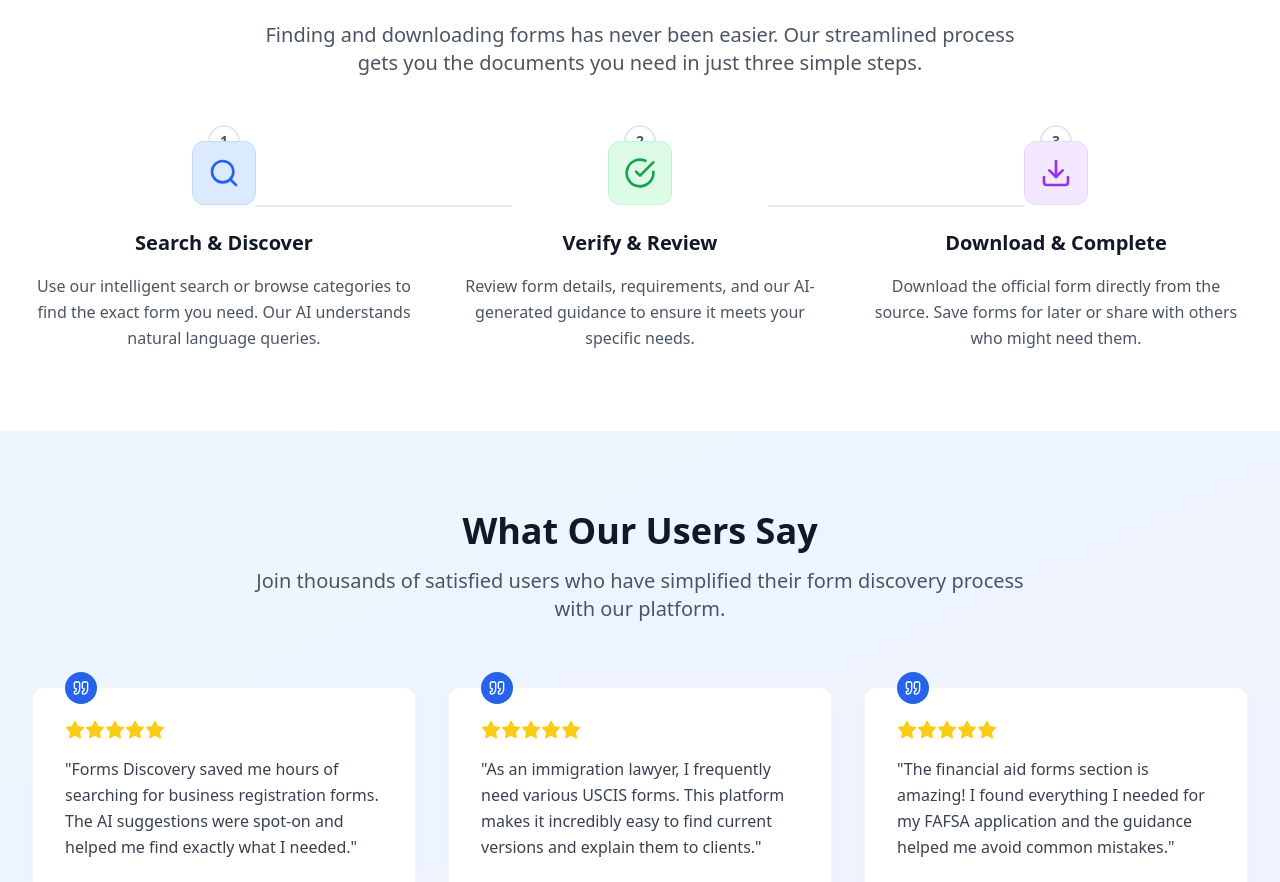
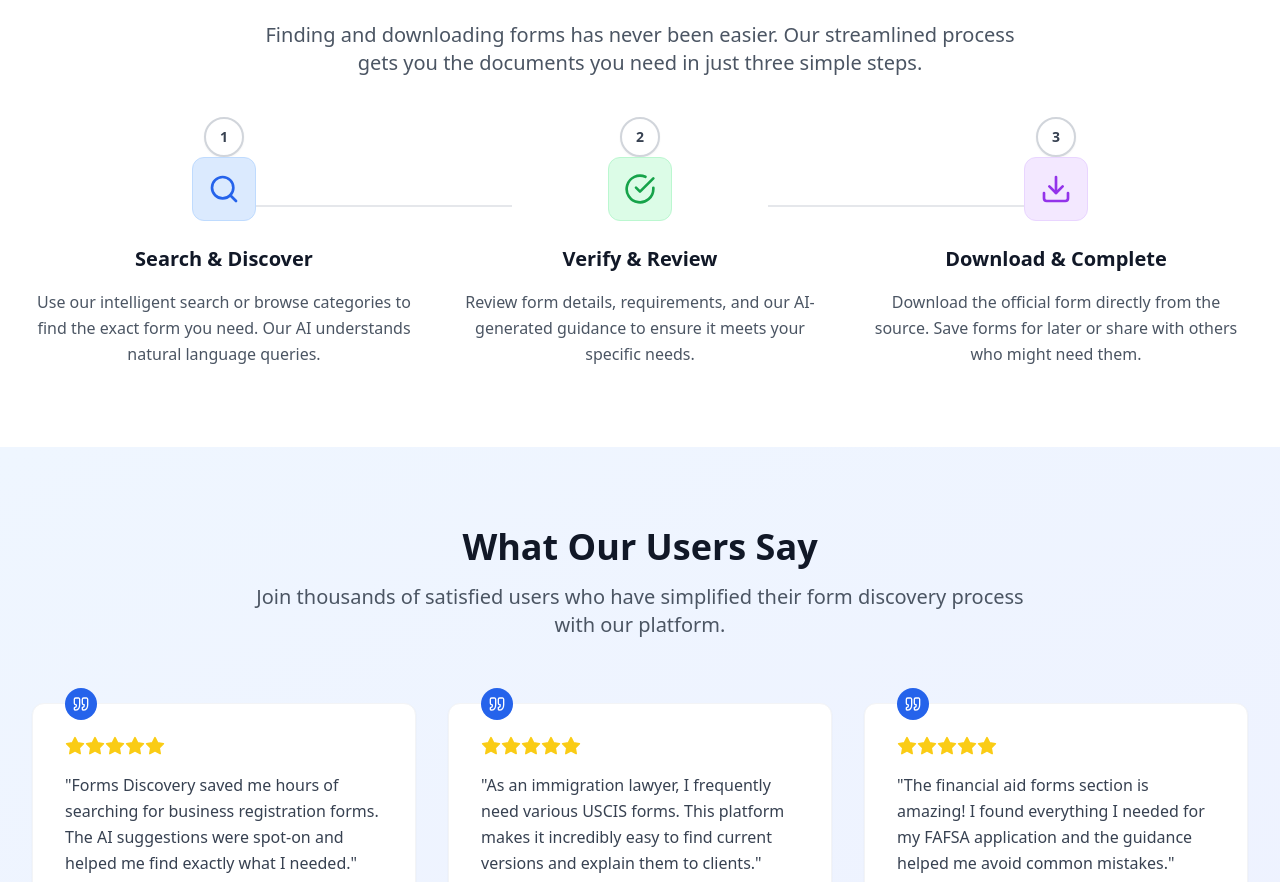
Before and after one commit to koandamb01/Forms-Discovery, a React (Vite) app: page / in a window 1280 px wide. Shown: the part 3512-4394 px from the top of the page. Built offline with nearby package versions, Linux system fonts and the light colour scheme; grey boxes are pictures that could not be loaded.

Commit message:
Fix step numbers positioning in How It Works section

```diff
--- a/src/components/sections/HowItWorksSection.tsx
+++ b/src/components/sections/HowItWorksSection.tsx
@@ -93,12 +93,12 @@ export function HowItWorksSection() {
                   className="relative text-center"
                 >
                   {/* Step Number */}
-                  <div className="absolute -top-4 left-1/2 transform -translate-x-1/2 w-8 h-8 bg-white border-2 border-gray-200 rounded-full flex items-center justify-center text-sm font-bold text-gray-600 z-10">
+                  <div className="absolute -top-6 left-1/2 transform -translate-x-1/2 w-10 h-10 bg-white border-2 border-gray-300 rounded-full flex items-center justify-center text-sm font-bold text-gray-700 shadow-sm z-10">
                     {index + 1}
                   </div>
 
                   {/* Icon */}
-                  <div className={`w-16 h-16 ${colors.bg} ${colors.border} border rounded-xl flex items-center justify-center mx-auto mb-6 relative z-20`}>
+                  <div className={`w-16 h-16 ${colors.bg} ${colors.border} border rounded-xl flex items-center justify-center mx-auto mb-6 mt-4 relative z-20`}>
                     <Icon className={`w-8 h-8 ${colors.icon}`} />
                   </div>
 
```
